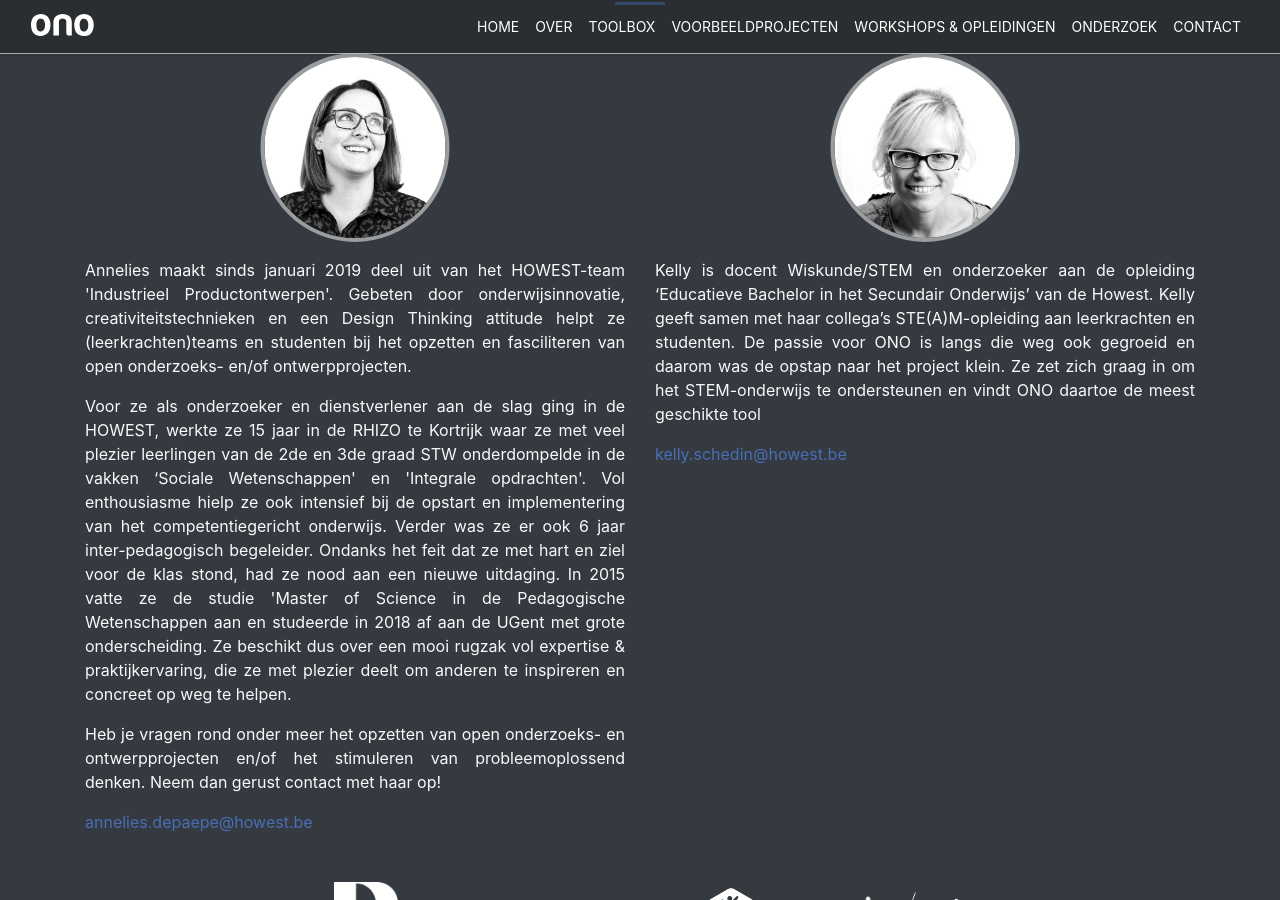
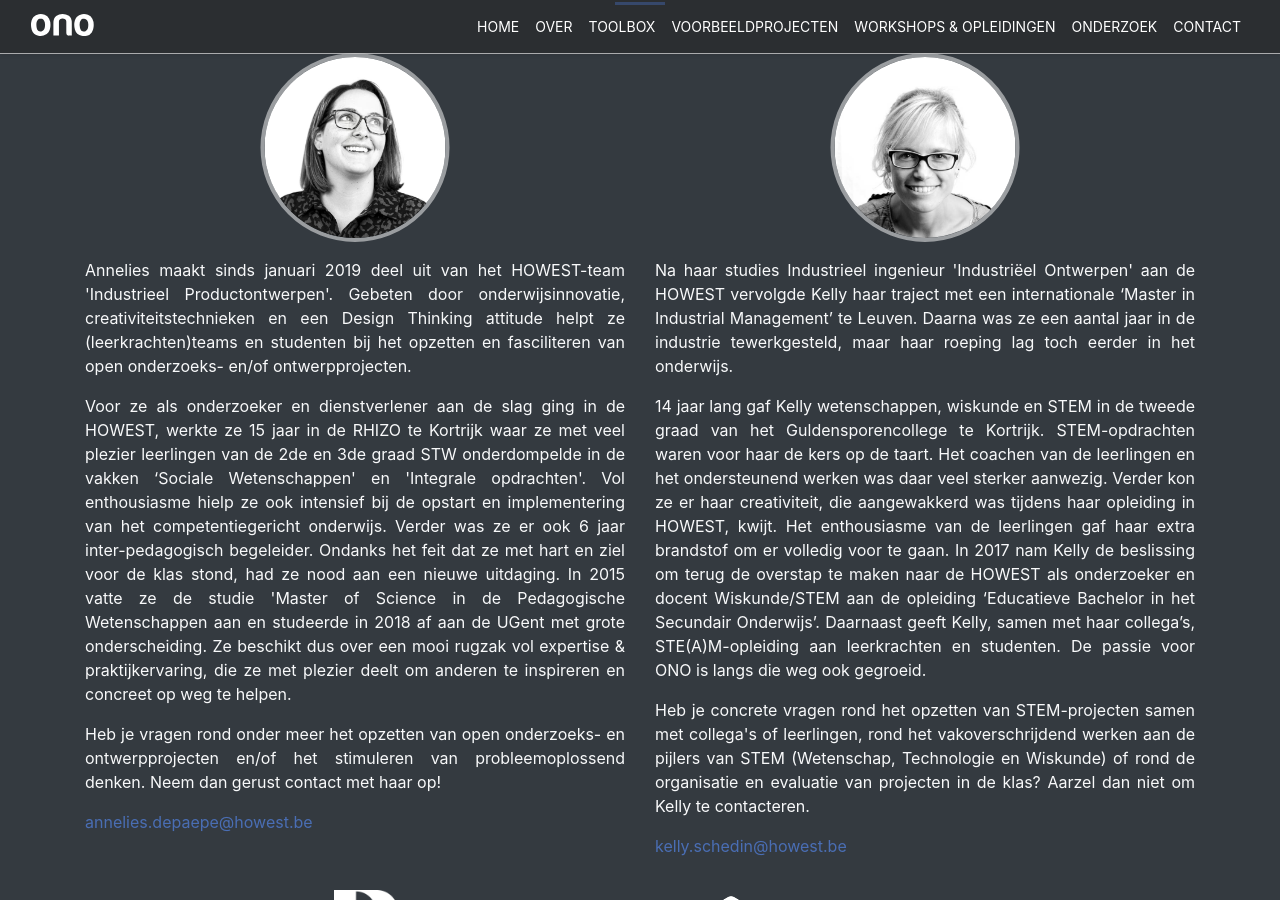
Before and after one commit to adepaepe/ono-trajecten, a Jekyll site: the page built from docs/index.html, in a window 1280 px wide and 900 px high, scrolled down 4830 px. Built offline with Jekyll 4.4.1, drawn with Linux system fonts in a browser that asks for light colours.

Commit message:
Aanpassingen kelly

```diff
--- a/docs/index.html
+++ b/docs/index.html
@@ -280,11 +280,18 @@
 
       <div class="col-lg-6 text-justify">
         <img src="/assets/images/team/kelly.jpg" class="img-fluid team-member-avatar" alt="Product image" />
+
         <p>
-          Kelly is docent Wiskunde/STEM en onderzoeker aan de opleiding ‘Educatieve Bachelor in het Secundair Onderwijs’ van de Howest.
-          Kelly geeft samen met haar collega’s STE(A)M-opleiding aan leerkrachten en studenten. De passie voor ONO is langs die weg ook gegroeid en daarom was de opstap naar het project klein.
-          Ze zet zich graag in om het STEM-onderwijs te ondersteunen en vindt ONO daartoe de meest geschikte tool
+          Na haar studies Industrieel ingenieur 'Industriëel Ontwerpen' aan de HOWEST vervolgde Kelly haar traject met een internationale ‘Master in Industrial Management’ te Leuven.
+          Daarna was ze een aantal jaar in de industrie tewerkgesteld, maar haar roeping lag toch eerder in het onderwijs.
         </p>
+        <p>
+          14 jaar lang gaf Kelly wetenschappen, wiskunde en STEM in de tweede graad van het Guldensporencollege te Kortrijk.
+          STEM-opdrachten waren voor haar de kers op de taart. Het coachen van de leerlingen en het ondersteunend werken was daar veel sterker aanwezig. Verder kon ze er haar creativiteit, die aangewakkerd was tijdens haar opleiding in HOWEST, kwijt. Het enthousiasme van de leerlingen gaf haar extra brandstof om er volledig voor te gaan.
+          In 2017 nam Kelly de beslissing om terug de overstap te maken naar de HOWEST als onderzoeker en docent Wiskunde/STEM aan de opleiding ‘Educatieve Bachelor in het Secundair Onderwijs’.
+          Daarnaast geeft Kelly, samen met haar collega’s, STE(A)M-opleiding aan leerkrachten en studenten. De passie voor ONO is langs die weg ook gegroeid.
+        </p>
+          Heb je concrete vragen rond het opzetten van STEM-projecten samen met collega's of leerlingen, rond het vakoverschrijdend werken aan de pijlers van STEM (Wetenschap, Technologie en Wiskunde) of rond de organisatie en evaluatie van projecten in de klas? Aarzel dan niet om Kelly te contacteren.</p>
         <a href="mailto:kelly.schedin@howest.be">kelly.schedin@howest.be</a>
       </div>
     </div>
```
